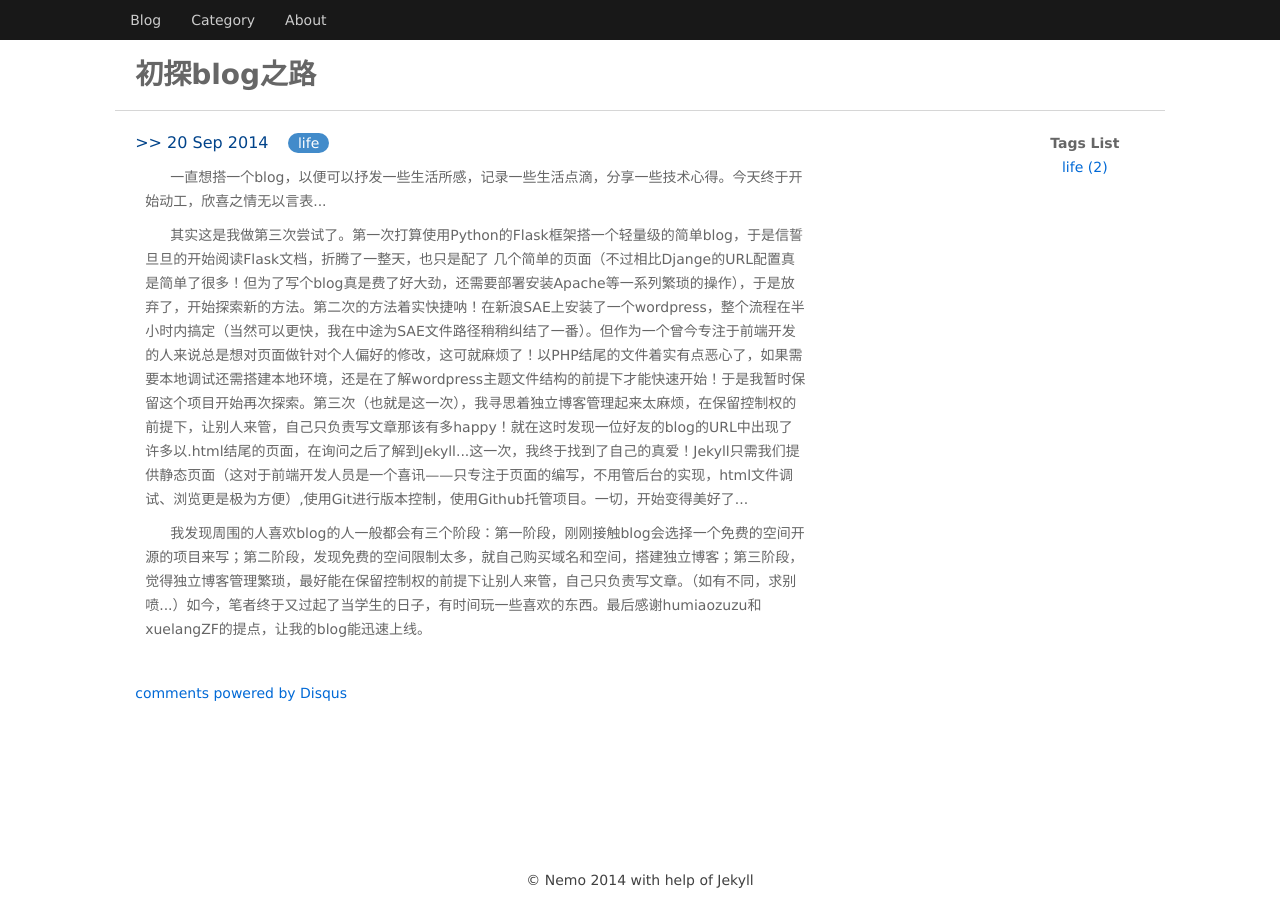
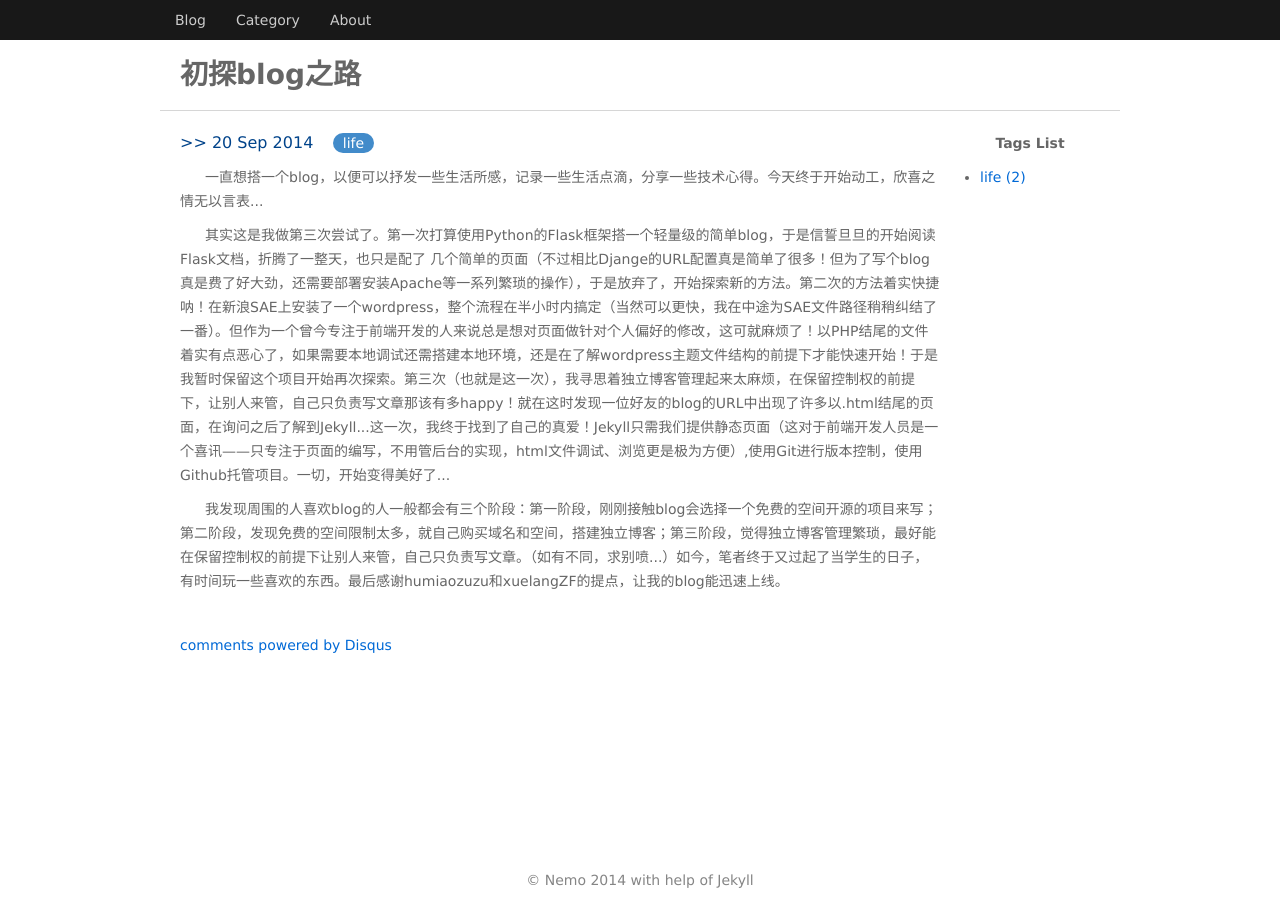
Before and after one commit to Caesor/caesor.github.io, a Jekyll site: the page built from _posts/2014-09-20-from_wordpress_to_jekyll.html, in a window 1280 px wide. Built offline with Jekyll 4.4.1, drawn with Linux system fonts in a browser that asks for light colours; comment, search, counter and statistics services are not loaded.

Commit message:
change the layout of tag_list

```diff
--- a/_layouts/blog.html
+++ b/_layouts/blog.html
@@ -1,6 +1,7 @@
 ---
 layout: template
 ---
+<section class="blog_layout"">
 	<section class="content_part_left">
 		<p class="pub_time">>> {{ page.date | date_to_string }}</p>
 		<ul class="blog_tag">
@@ -37,3 +38,4 @@ layout: template
 			{% endfor %}
 		</ul>
 	</aside>
+</section>
--- a/_layouts/template.html
+++ b/_layouts/template.html
@@ -19,10 +19,10 @@
 		</ul>
 	</header>
 	<section class="wall">
-		<section class="syn_padding nav_font">
+		<section class="nav_font">
 			<h1>{{ page.title }}</h1>
 		</section>
-		<section class="syn_padding content_part">
+		<section class="content_part">
 			{{ content }}
 		</section>
 	</section>
--- a/css/layout.css
+++ b/css/layout.css
@@ -1,28 +1,32 @@
 .bg{background-color: #fff;position:relative;}
+header ul, .wall{max-width:960px;width:82%;}
+.nav_font, .content_part{padding: 20px;}
 
 header{height: 40px; width: 100%; background-color: #181818;position: fixed;top: 0;font-size: 14px;}
-header ul{width:82%;overflow:hidden;margin:0 auto;}
+header ul{overflow:hidden;margin:0 auto;}
 header ul li{float:left;}
 header ul li a{color:#ccc;display:block;height:40px;line-height: 40px;padding: 0 15px;}
 header ul li a:hover{color:#fff;text-decoration:none;}
 header ul li.selected{background-color:#000;}
 header ul li.selected a{color:#fff;}
 
-.wall{width: 82%;margin: 0 auto;padding:40px 0;color:#666666;}
+.wall{margin: 0 auto;padding:40px 0;color:#666666;}
 .nav_font{font-size: 28px;line-height: 30px;background-color: #fff;border-bottom: 1px solid #D6D6D6;}
+.blog_layout{display:-moz-box;display:-webkit-box;display:box;}
 .content_part{font-size:14px;background-color: #fff;overflow:hidden;}
-.content_part_left{max-width:680px;float:left;}
-.content_part_right{float:right;width:120px;text-align:center;}
-.content_part_right h3{}
-.syn_padding {padding: 20px;}
+.content_part_left{box-flex:1;-moz-box-flex:1; -webkit-box-flex:1;}
+.content_part_right{width:140px;padding-left:20px;}
+.content_part_right h3{text-align:center;}
+.content_part_right ul{margin:10px 0;}
+.content_part_right ul li{list-style:disc;margin: 0 20px;}
 .cross_line{height: 30px;}
 .content_part a{color:#0069d6;}
 .content_part a:hover{color: #00438a;text-decoration: underline;}
 
-footer{position:absolute;bottom:0;width: 100%;text-align:center;color:#404040;line-height:40px;}
+footer{position:absolute;bottom:0;width: 100%;text-align:center;color:#858585;line-height:40px;}
 
-@media screen and (max-width: 600px){
+@media screen and (max-width: 800px){
 	header ul{width:95%;overflow:hidden;margin:0 auto;}
 	.wall{width: 95%;margin: 0 auto;padding:40px 0;color:#666666;}
-	.syn_padding {padding: 20px 10px;}
+	.content_part_right{display:none;}
 }
--- a/css/pages.css
+++ b/css/pages.css
@@ -12,11 +12,14 @@
 .article_list ul{margin-left: 35px;}
 .article_list ul li{list-style-type:disc;}
 
+@media screen and (max-width: 800px){
+	.article_list ul{margin-left: 15px;}
+}
 /* blog */
 .pub_time{display:inline-block;font-size:16px;color:#00438a;}
 .blog_tag{display:inline-block;padding:0 10px;}
 .blog_tag li{display:inline-block;padding: 0px 10px;border-radius: 10px;line-height: 20px; margin:0 5px;}
-.content_part article{text-indent:20px;text-indent: 25px;margin: 10px;}
+.content_part article{text-indent:20px;text-indent: 25px;margin: 10px 0;}
 
 /* tag */
 .tag_list li a{font-size:18px;display:inline-block; padding: 5px 20px;border-radius: 10px; margin:0 5px; color:#fff;}
```
Lines whose indentation alone changed are shown as unchanged.
